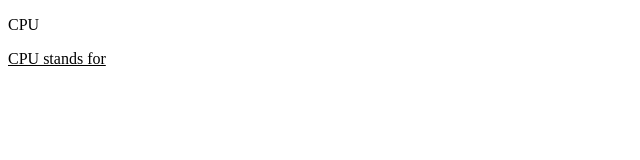
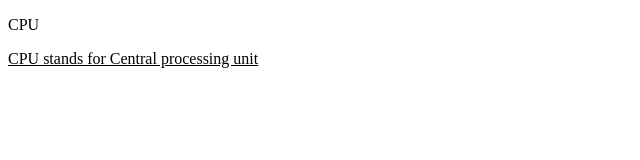
Before and after one commit to iamneo-production/cacffdbcbdecaadaeccdfffebaeceaec, a website: page public/index.html in a window 1280 px wide. Shown: the whole page, without its empty margins (0-640 px from the left). Drawn offline with Linux system fonts and the light colour scheme.

Commit message:
Backup Commit

```diff
--- a/public/index.html
+++ b/public/index.html
@@ -5,6 +5,6 @@
 </head>
 <body>
     <p> CPU </p>
-    <p><u>CPU stands for
+    <p><u>CPU stands for Central processing unit</u>
 </body>
 </html>
```
